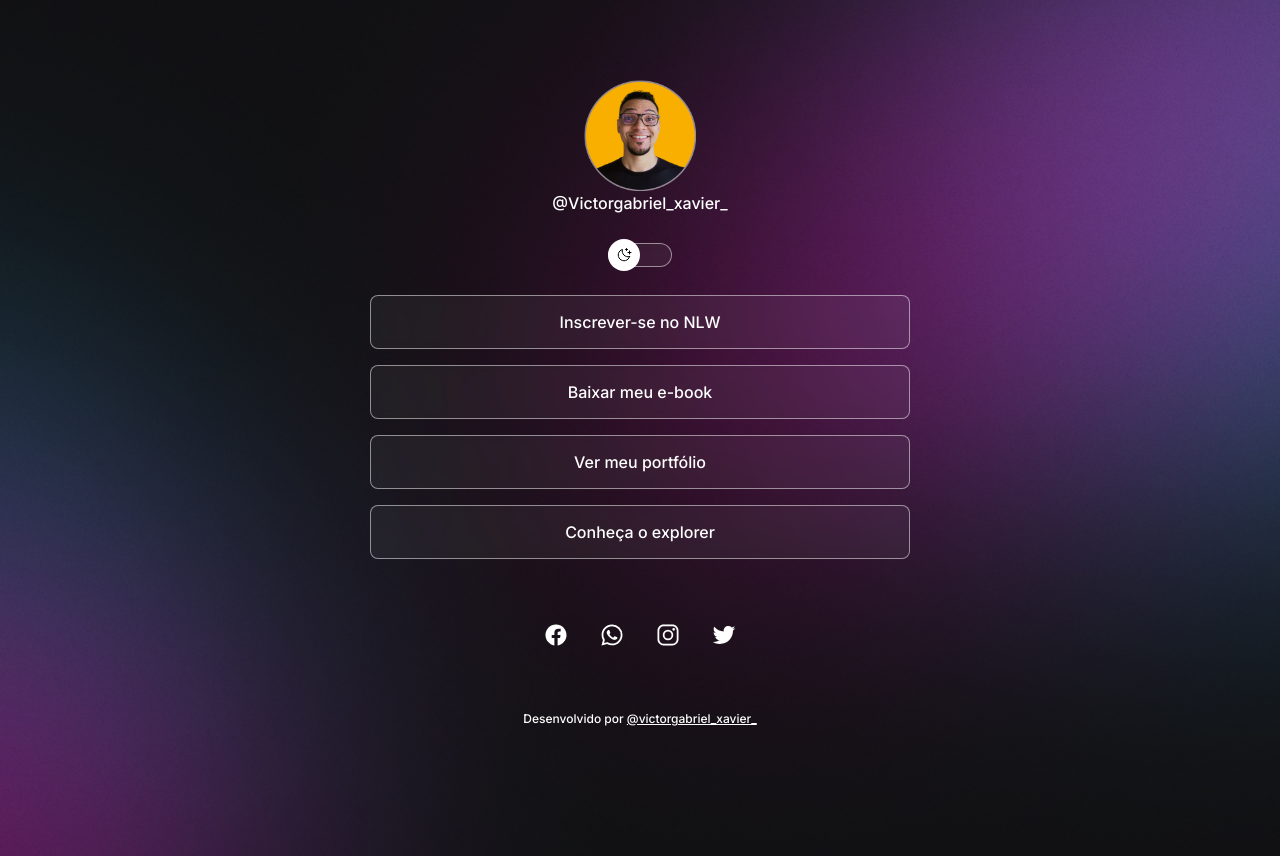
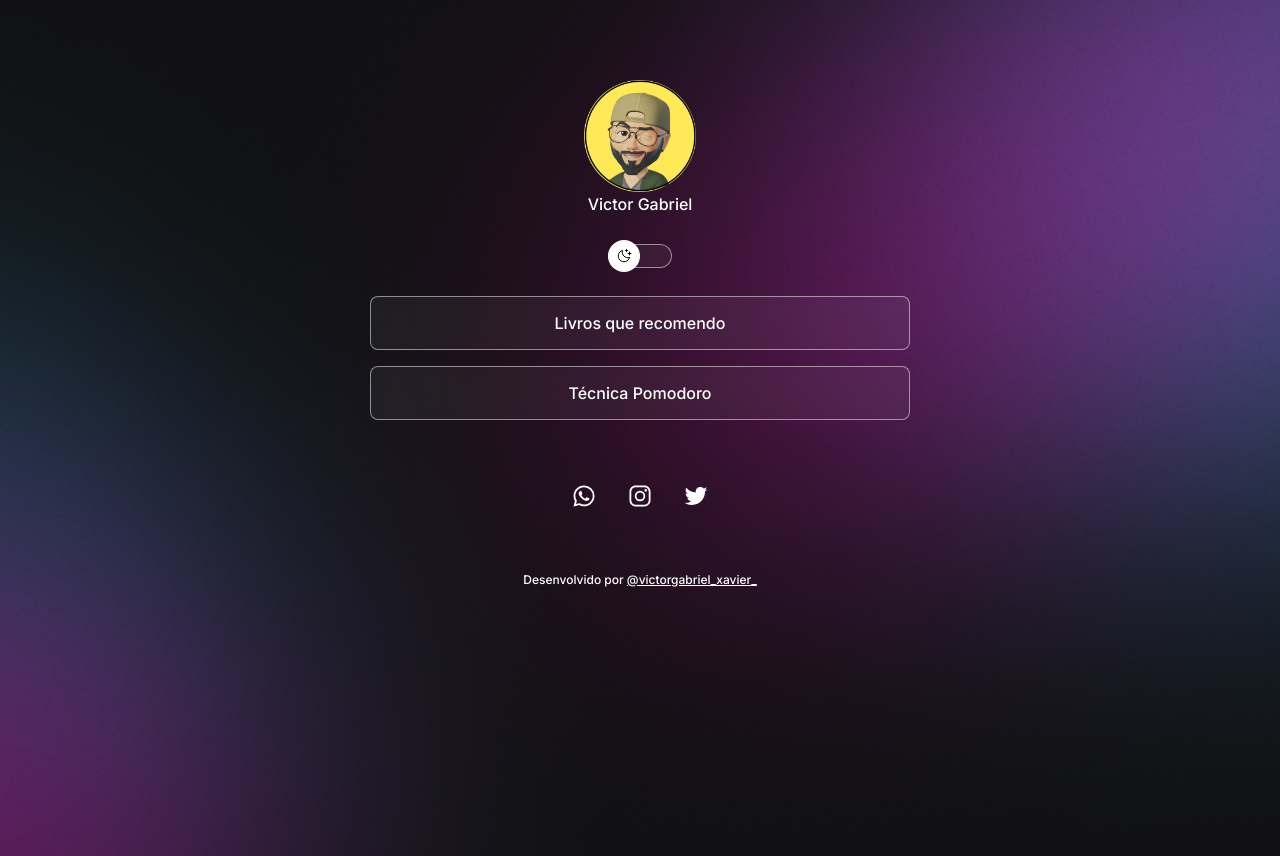
Before and after one commit to Bikutabikuta/Projeto-Perfil, a plain HTML site: page index.html in a window 1280 px wide. Drawn offline with nearby package versions, Linux system fonts and the light colour scheme.

Commit message:
alterações

```diff
--- a/index.html
+++ b/index.html
@@ -18,11 +18,10 @@
     <div id="container">
       <div id="profile">
         <img
-          src="assets/avatar.png"
+          src="img.2/avatar 1 amarelo.png"
           alt="Foto de Mike Brito de oculos, sorrindo, de blusa preta com fundo amarelo"
         />
-
-      <p>@Victorgabriel_xavier_</p>
+      <p>Victor Gabriel</p>
     </div>
 
     <div id="switch" onclick="toggleMode()">
@@ -33,28 +32,15 @@
     <ul>
 
       <li>
-        <a href="#">Inscrever-se no NLW</a>
+        <a href="#">Livros que recomendo</a>
       </li>
 
       <li>
-        <a href="#">Baixar meu e-book</a>
-      </li>
-
-      <li>
-        <a href="https://github.com/maykbrito">Ver meu portfólio</a>
-      </li>
-
-      <li>
-        <a href="https://rocketseat.com.br/explorer"
-        target="_blank"
-        ]>Conheça o explorer</a>
+        <a href="#">Técnica Pomodoro</a>
       </li>
 
     </ul>
     <div id="social-links">
-      <a href="https://www.facebook.com/victorgabrielmoc" target="_blank">
-      <ion-icon name="logo-facebook"></ion-icon>
-      </a>
 
       <a href="https://www.facebook.com/victorgabrielmoc" target="_blank">
       <ion-icon name="logo-whatsapp"></ion-icon>
```
Also changed, not shown: img.2/avatar 1 amarelo.png (added), img.2/avatar 2 roxo.png (added).
